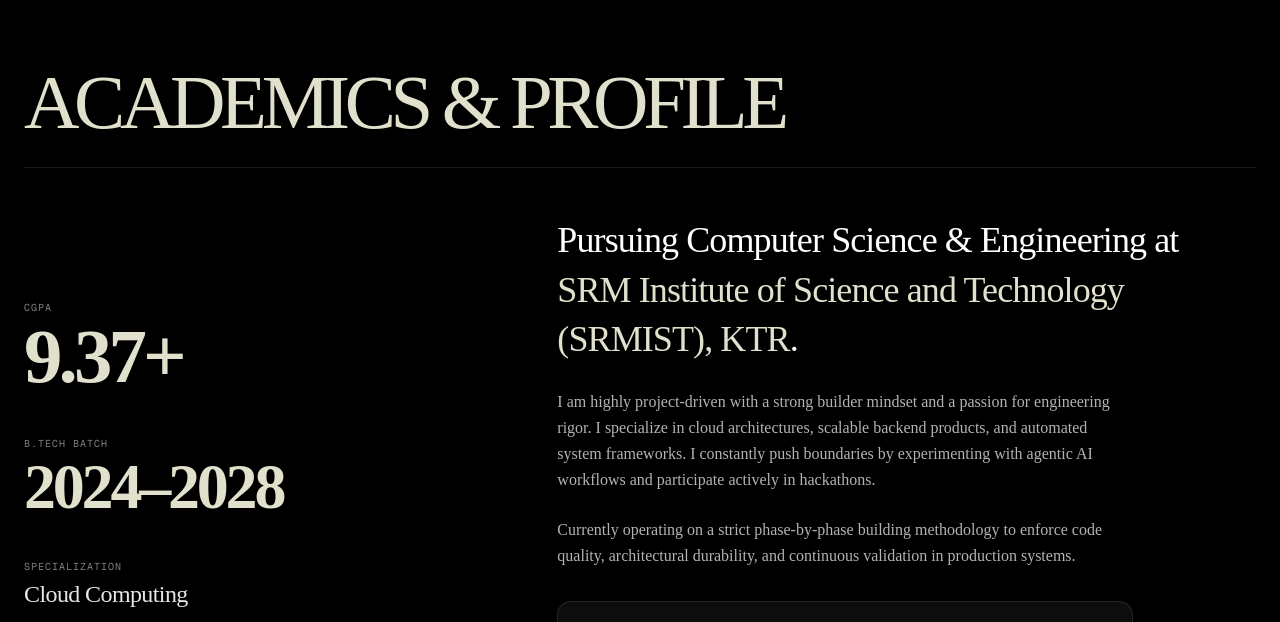
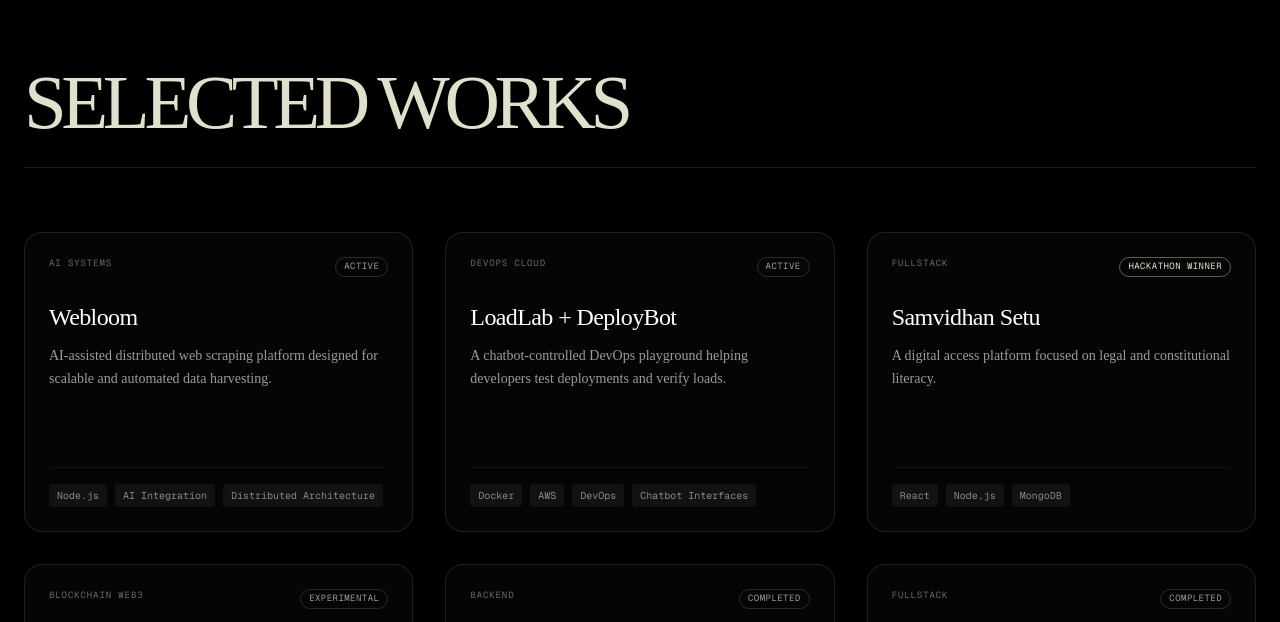
Before and after one commit to TSR0705/PORTFOLIO_WEBSITE, a Next.js app: page / in a window 1280 px wide. Shown: the part 858-1480 px from the top of the page. Built offline with nearby package versions, Linux system fonts and the light colour scheme.

Commit message:
refactor(home): clean home page route to only render core sections

```diff
--- a/app/page.tsx
+++ b/app/page.tsx
@@ -1,9 +1,15 @@
-import DemoOne from "@/components/demo";
+import { PrismaHero } from "@/components/ui/prisma-hero";
+import ProjectsSection from "@/components/projects-section";
+import SkillsSection from "@/components/skills-section";
+import ContactSection from "@/components/contact-section";
 
 export default function Home() {
   return (
     <main className="min-h-screen w-full bg-black">
-      <DemoOne />
+      <PrismaHero />
+      <ProjectsSection />
+      <SkillsSection />
+      <ContactSection />
     </main>
   );
 }
--- a/components/demo.tsx
+++ /dev/null
@@ -1,19 +0,0 @@
-import { PrismaHero } from "@/components/ui/prisma-hero";
-import AboutSection from "@/components/about-section";
-import ProjectsSection from "@/components/projects-section";
-import SkillsSection from "@/components/skills-section";
-import AchievementsSection from "@/components/achievements-section";
-import ContactSection from "@/components/contact-section";
-
-export default function DemoOne() {
-  return (
-    <>
-      <PrismaHero />
-      <AboutSection />
-      <ProjectsSection />
-      <SkillsSection />
-      <AchievementsSection />
-      <ContactSection />
-    </>
-  );
-}
```
